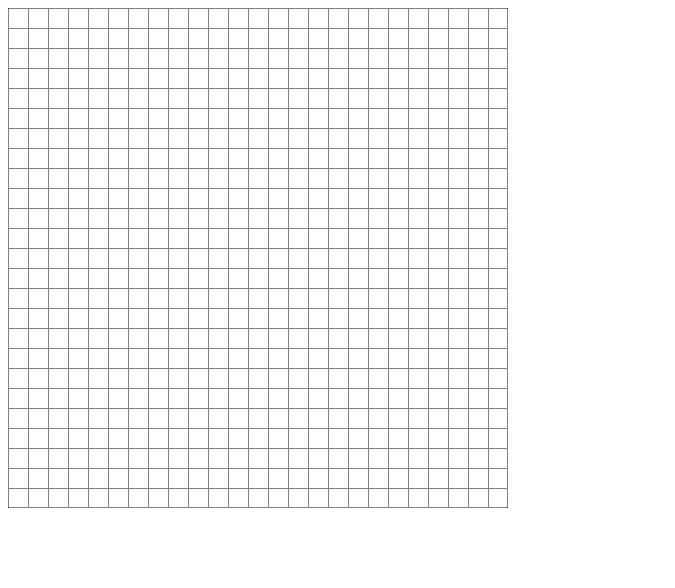
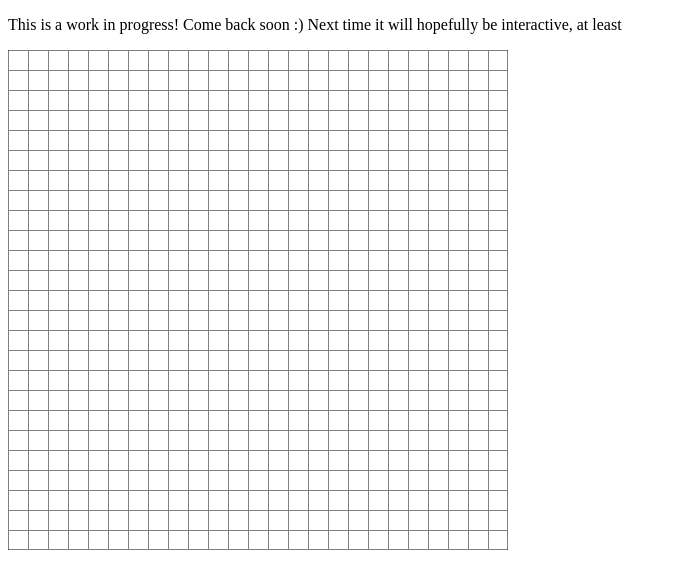
Before and after one commit to Rodhlann/a-star-snake, a plain HTML site: page index.html in a window 1280 px wide. Shown: the whole page, without its empty margins (0-675 px from the left). Drawn offline with Linux system fonts and the light colour scheme.

Commit message:
WIP message

```diff
--- a/index.html
+++ b/index.html
@@ -8,7 +8,7 @@
   </head>
   <body>
     <header>
-
+      <p>This is a work in progress! Come back soon :) Next time it will hopefully be interactive, at least</p>
     </header>
 
     <canvas id="canvas"></canvas>
```
